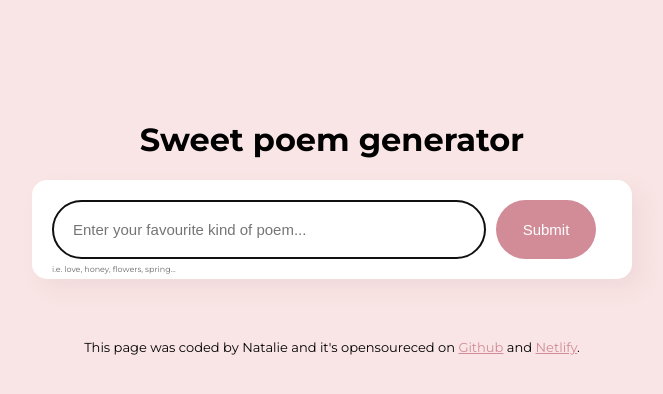
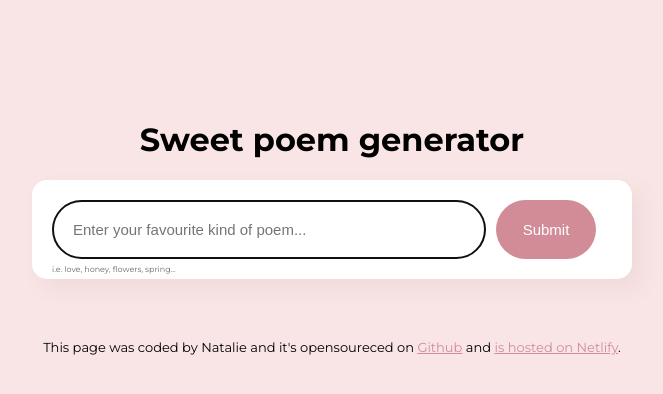
Before and after one commit to Cosmicgurl/Poem-generator, a plain HTML site: page index.html in a window 1280 px wide. Shown: the whole page, without its empty margins (308-971 px from the left). Drawn offline with nearby package versions, Linux system fonts and the light colour scheme.

Commit message:
improved ux

```diff
--- a/index.html
+++ b/index.html
@@ -29,7 +29,7 @@
     </div>
   </main>
   <footer>
-    This page was coded by Natalie and it's opensoureced on <a href="https://github.com/Cosmicgurl/Poem-generator"target=_blank>Github</a> and <a href="https://ai-sweet-poems-generator.netlify.app/"target=_blank>Netlify</a>.
+    This page was coded by Natalie and it's opensoureced on <a href="https://github.com/Cosmicgurl/Poem-generator"target=_blank>Github</a> and <a href="https://ai-sweet-poems-generator.netlify.app/"target=_blank>is hosted on Netlify</a>.
   </footer>
 
   <script src="src/index.js"></script>
```
